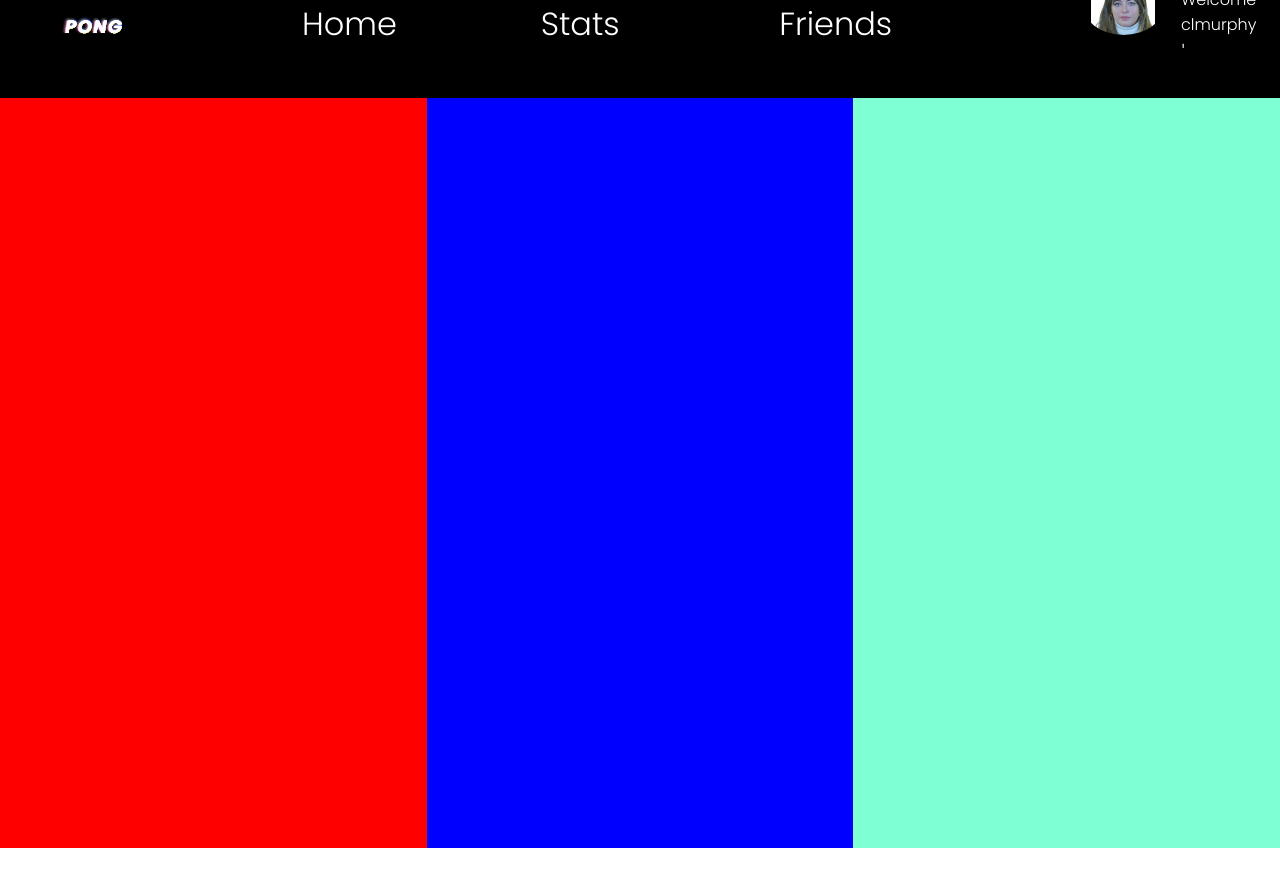
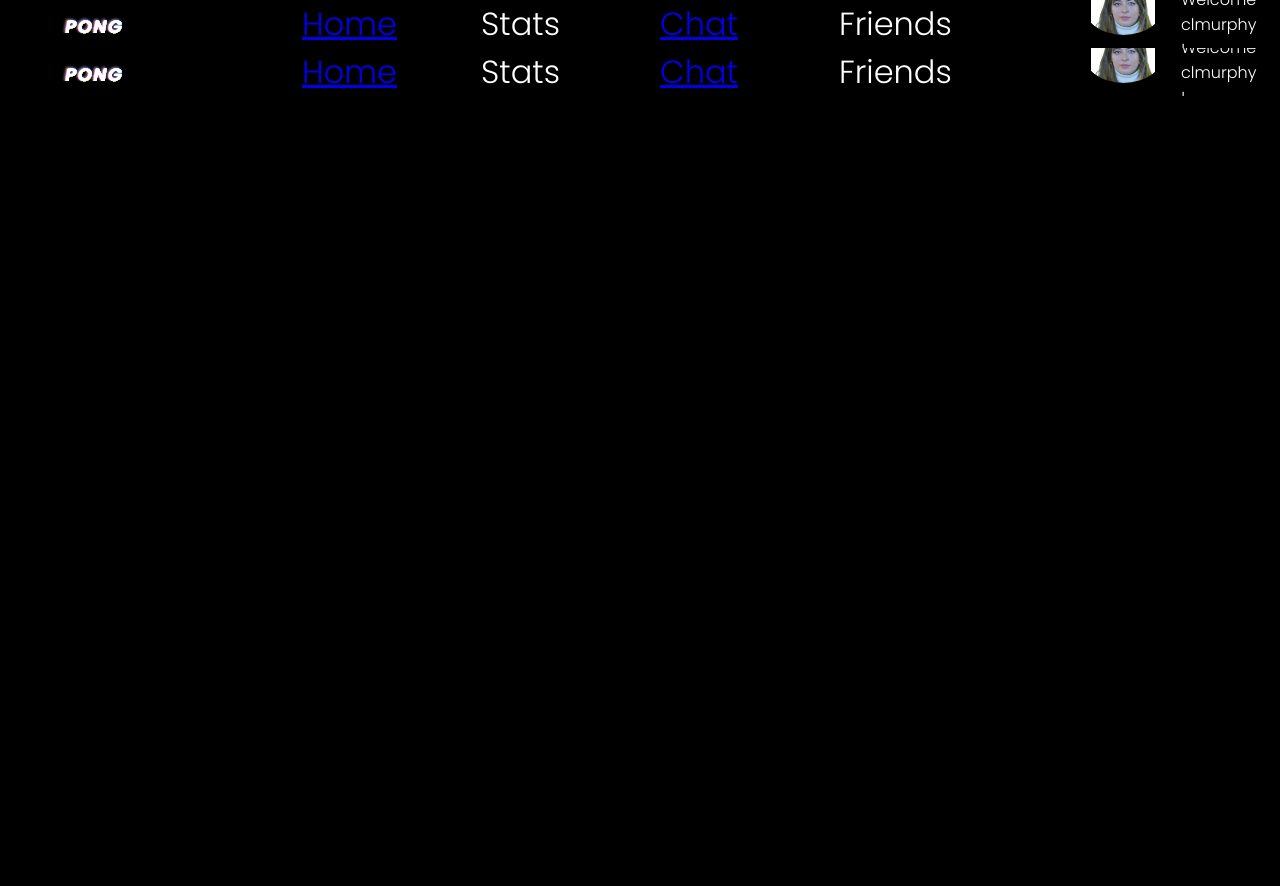
Before and after one commit to clodaghsmurphy/ft_transcendence, a React (Create React App) app in the folder pong_react_app/: page /dashboard in a window 1280 px wide. Shown: the top 886 px of the page. Before the commit the page ends 848 px from the top, so only its background shows below. Built offline with nearby package versions, Linux system fonts and the light colour scheme.

Commit message:
added routing

```diff
--- /dev/null
+++ b/package.json
@@ -0,0 +1,5 @@
+{
+  "dependencies": {
+    "react": "^18.2.0"
+  }
+}
--- a/pong_react_app/src/App.tsx
+++ b/pong_react_app/src/App.tsx
@@ -6,6 +6,8 @@ import { BrowserRouter as Router, Routes, Route, Link } from 'react-router-dom'
 
 import './App.css';
 import Dashboard from './Dashboard';
+import Main from './Main';
+import Chat from './Chat';
 
 function App() {
 
@@ -14,6 +16,8 @@ function App() {
       <Routes>
         <Route path="/" element={<Home />}/>
         <Route path="/dashboard" element={< Dashboard />} />
+        <Route path='/main' element={ <Main />} />
+        <Route path='/chat' element={ <Chat />} />
       </Routes>
     </Router>
   );
--- /dev/null
+++ b/pong_react_app/src/Chat.css
@@ -0,0 +1,21 @@
+
+
+.messages
+{
+    height: 100%;
+    flex-shrink: 1;
+    display: flex;
+    background-color: red;
+}
+
+.chatbox{
+    display: flex;
+    flex-grow: 3;
+    background-color: blue;
+}
+
+.group-members
+{
+    display: flex;
+    background-color: aquamarine;
+}
--- a/pong_react_app/src/Chat.tsx
+++ b/pong_react_app/src/Chat.tsx
@@ -0,0 +1,20 @@
+import React from 'react'
+import NavBar from './NavBar'
+import './Dashboard.css'
+import './Chat.css'
+
+function Chat()
+{
+    return (
+        <div className="dashboard">
+        <NavBar />
+        <main className="page-wrapper">
+            <div className="messages"></div>
+            <div className="chatbox"></div>
+            <div className="group-members"></div>
+        </main>
+        </div>
+    );
+}
+
+export default Chat;
--- a/pong_react_app/src/Dashboard.css
+++ b/pong_react_app/src/Dashboard.css
@@ -30,6 +30,10 @@
         flex-direction: row;
         justify-content: space-between;
         list-style: none;
+    }
+
+    .nav-list li {
+        cursor: pointer;
     }
 
     .user-pfp {
@@ -77,23 +81,3 @@
         display: flex;
         flex-direction: row;
     }
-
-    .messages
-    {
-        height: 100%;
-        flex-shrink: 1;
-        display: flex;
-        background-color: red;
-    }
-
-    .chatbox{
-        display: flex;
-        flex-grow: 3;
-        background-color: blue;
-    }
-
-    .group-members
-    {
-        display: flex;
-        background-color: aquamarine;
-    }
--- a/pong_react_app/src/Dashboard.tsx
+++ b/pong_react_app/src/Dashboard.tsx
@@ -1,32 +1,16 @@
 import React from 'react'
+import NavBar from './NavBar'
+import Main from './Main'
+import Chat from './Chat'
 import './Dashboard.css'
-import logo from './media/pong-logo.svg'
-import  user_pfp from './media/user.png'
 
 function Dashboard()
 {
     return (
         <div className="dashboard">
-        <nav className="nav-bar">
-            <div className="nav-logo">
-                <img src={logo} />
-            </div>
-            <ul className="nav-list">
-                <li>Home</li>
-                <li>Stats</li>
-                <li>Friends</li>
-            </ul>
-            <div className="nav-user" id="nav-user">
-                <img src={user_pfp} className="user-pfp"/>
-                <p className='userName'> Welcome clmurphy !</p>
-            </div>
-        </nav>
-        <main className="page-wrapper">
-            <div className="messages"></div>
-            <div className="chatbox"></div>
-            <div className="group-members"></div>
-        </main>
-    </div>
+        <NavBar />
+        <Main />
+        </div>
     );
 }
 
--- a/pong_react_app/src/Login.tsx
+++ b/pong_react_app/src/Login.tsx
@@ -1,12 +1,15 @@
 import React from 'react';
+import { Link } from 'react-router-dom'
 
 function Login ()
 {
 	return (
 		<div className="login-box">
-			<button id="42-login">
-				Login via 42 yayyya
-			</button>
+			<Link to ="/dashboard">
+				<button id="42-login">
+					Login via 42
+				</button>
+			</Link>
 			<button id="guest-login">
 				Login as guest
 			</button>
--- /dev/null
+++ b/pong_react_app/src/Main.tsx
@@ -0,0 +1,19 @@
+import React from 'react'
+import NavBar from './NavBar'
+import './Dashboard.css'
+
+function Main()
+{
+    return (
+        <div className="dashboard">
+        <NavBar />
+       <main className="page-wrapper">
+            <div className="game"></div>
+            <div className="player-vs"></div>
+            <div className="live-chat"></div>
+        </main>
+        </div>
+    );
+}
+
+export default Main;
--- /dev/null
+++ b/pong_react_app/src/NavBar.tsx
@@ -0,0 +1,30 @@
+import React from 'react'
+import './Dashboard.css'
+import logo from './media/pong-logo.svg'
+import  user_pfp from './media/user.png'
+
+import { Link } from 'react-router-dom'
+
+
+function NavBar()
+{
+    return (
+    <nav className="nav-bar">
+        <div className="nav-logo">
+            <img src={logo} />
+        </div>
+        <ul className="nav-list">
+            <Link to="/main">Home</Link>
+            <li>Stats</li>
+            <Link to="/chat">Chat</Link>
+            <li>Friends</li>
+        </ul>
+        <div className="nav-user" id="nav-user">
+            <img src={user_pfp} className="user-pfp"/>
+            <p className='userName'> Welcome clmurphy !</p>
+        </div>
+    </nav>
+    );
+}
+
+export default NavBar;
```
